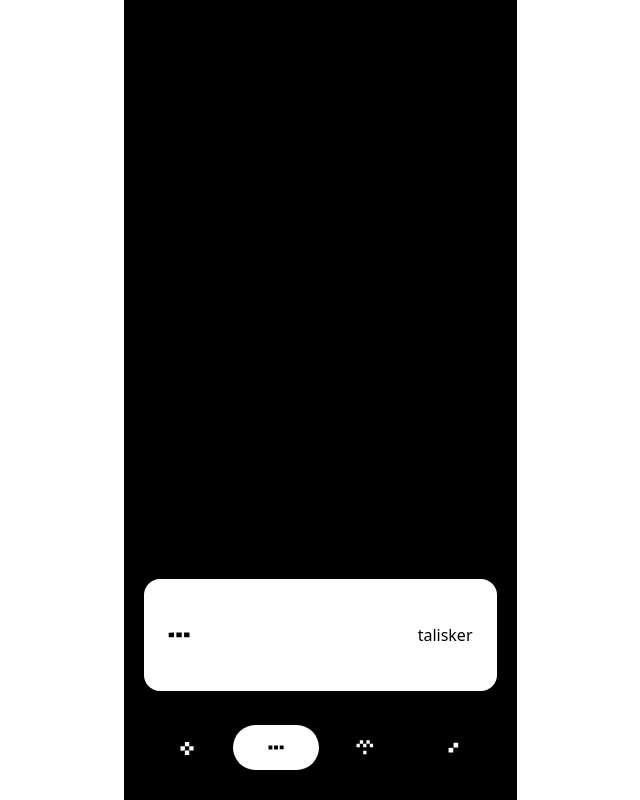
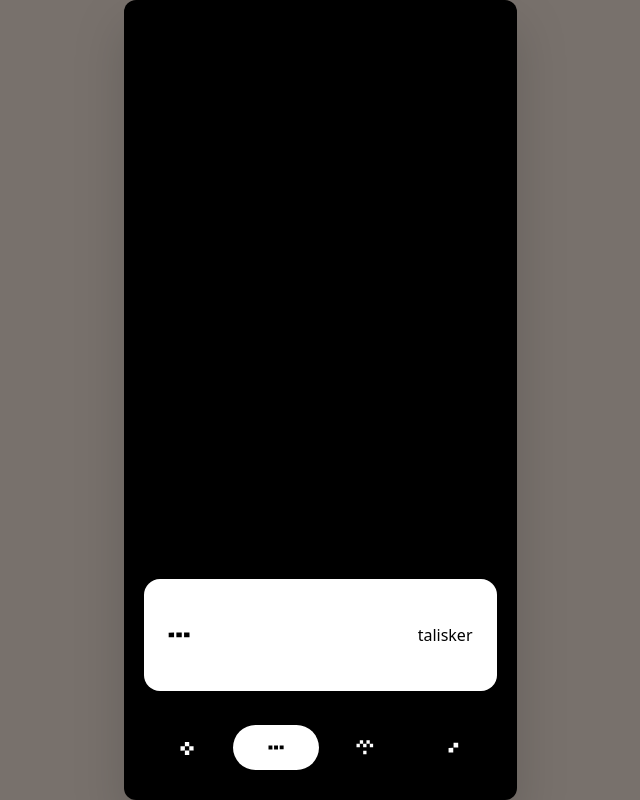
Before and after one commit to mmoengg/whiary, a Next.js app: page /lists in a window 1280 px wide. Shown: the whole page, without its empty margins (320-960 px from the left). Built offline with nearby package versions, Linux system fonts and the light colour scheme.

Commit message:
fix: 레이아웃 플로팅으로 변경

```diff
--- a/layouts/Layout.jsx
+++ b/layouts/Layout.jsx
@@ -6,8 +6,8 @@ export default function Layout({ children }) {
 	const router = useRouter();
 
 	return (
-		<div className="w-screen h-screen flex items-center justify-center">
-			<div className="w-full h-full max-w-[393px] p-5 bg-black flex flex-col items-center justify-end">
+		<div className="w-screen h-screen flex items-center justify-center bg-stone-500">
+			<div className="w-full h-full max-w-[393px] max-h-[852px] p-5 bg-black flex flex-col rounded-xl items-center justify-end drop-shadow-2xl">
 				{children}
 				<ul className="w-full h-full max-h-[65px] flex items-center justify-between">
 					<li className={`gnb ${router.pathname === '/' ? 'gnb--active' : ''}`}>
```
